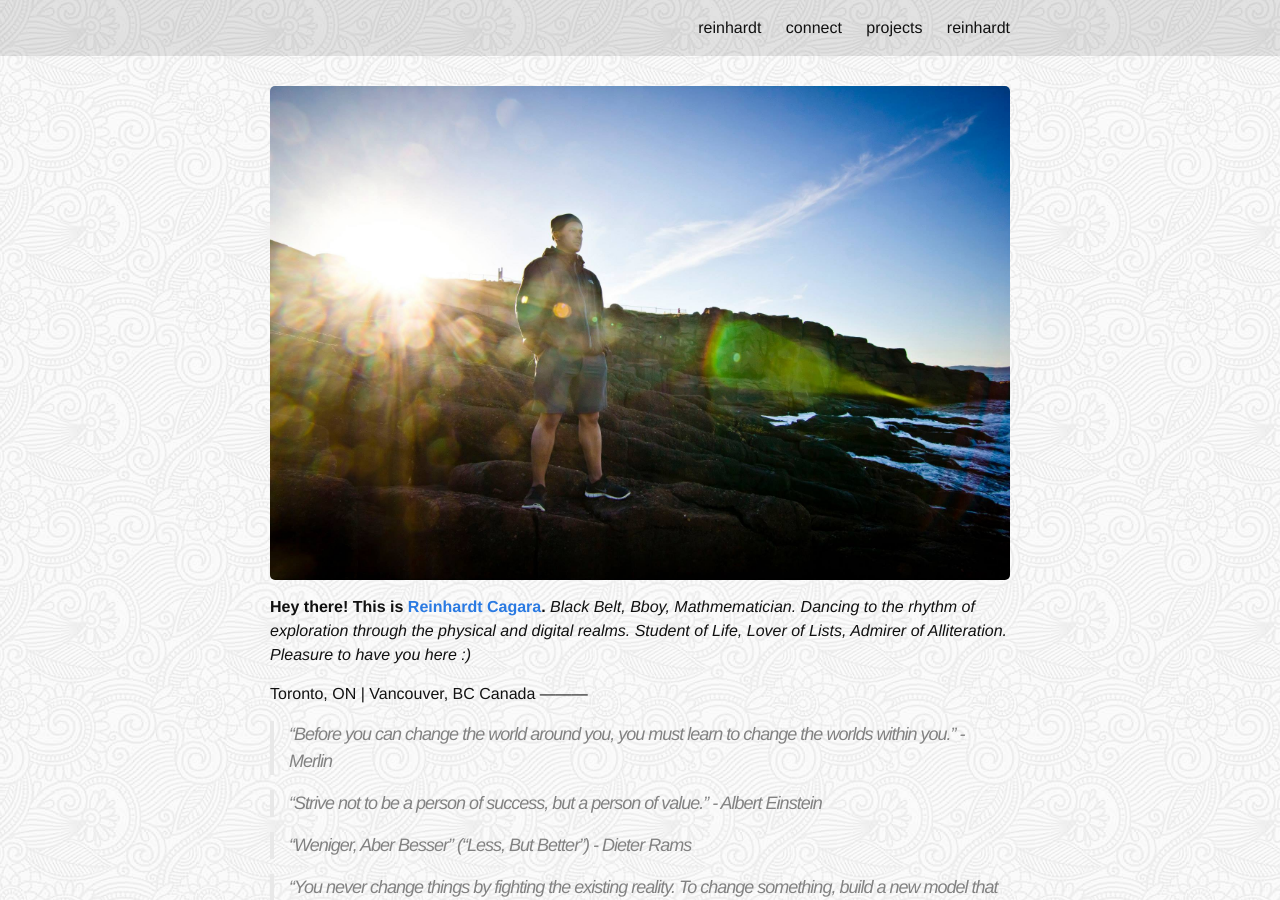
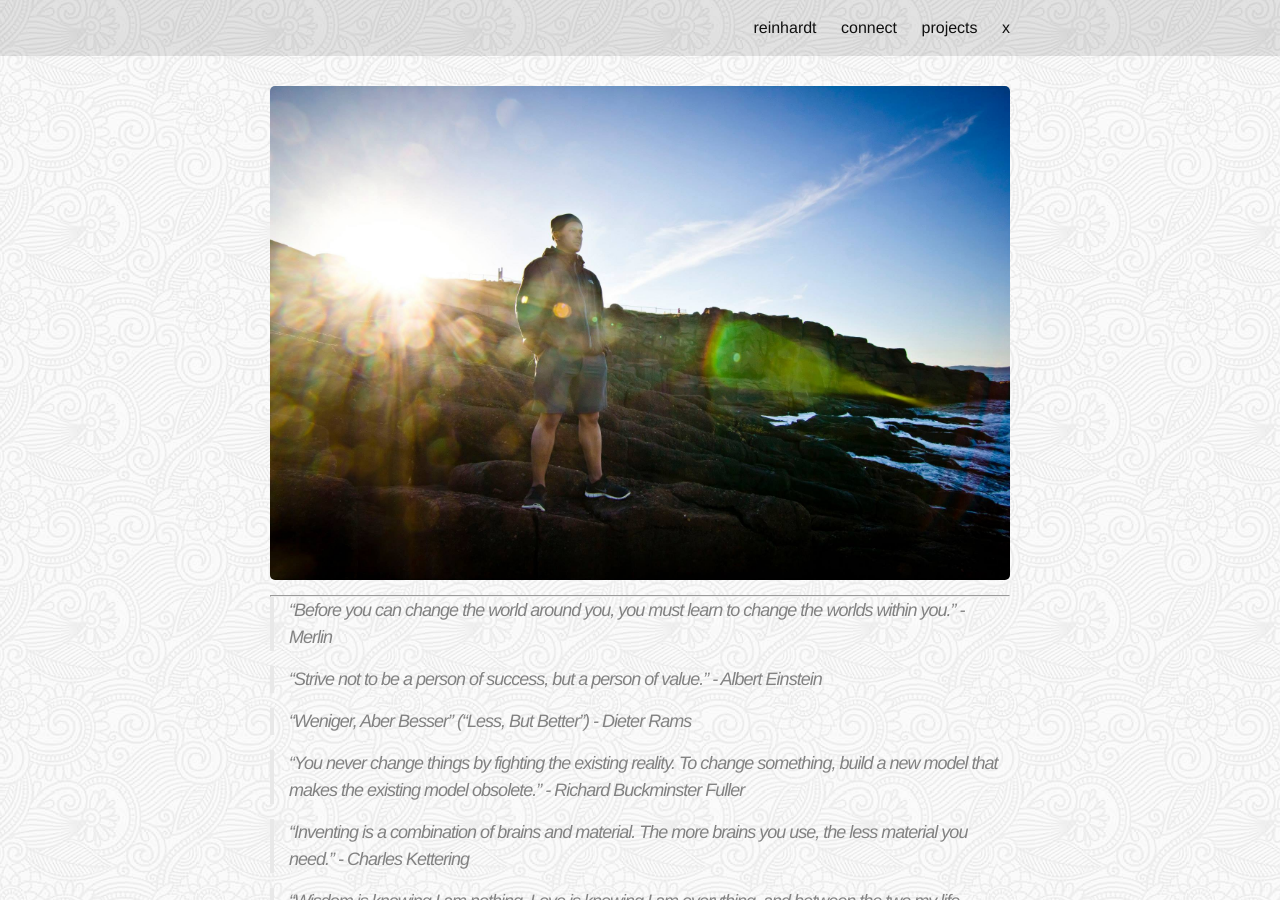
Before and after one commit to reinhardt021/reinhardt021.github.io, a Jekyll site: the page built from x.md, in a window 1280 px wide and 900 px high. Built offline with Jekyll 4.4.1, drawn with Linux system fonts in a browser that asks for light colours.

Commit message:
fixing more layouts

```diff
--- a/x.md
+++ b/x.md
@@ -1,16 +1,11 @@
 ---
 layout: page
-title: reinhardt
+title: x
 permalink: /x/
 ---
 
 ![Self Reflection]({{ site.url }}/assets/self-reflection.jpg){: #self-reflection}
 
-<!-- ![My Image]({{ site.url }}/assets/ReinhardtCagara.jpg){: #profile-pic} -->
-**Hey there! This is <a href="https://www.dropbox.com/s/8edipfuhuxvkek8/Reinhardt%20Cagara.pdf?dl=0">Reinhardt Cagara</a>.** *Black Belt, Bboy, Mathmematician. Dancing to the rhythm of exploration through the physical and digital realms. Student of Life, Lover of Lists, Admirer of Alliteration. Pleasure to have you here :)*
-
-Toronto, ON | Vancouver, BC
-Canada
 ---------
 
 > "Before you can change the world around you, you must learn to change the worlds within you." - Merlin
```
Also changed, not shown: about.md (+1 -0 lines).
